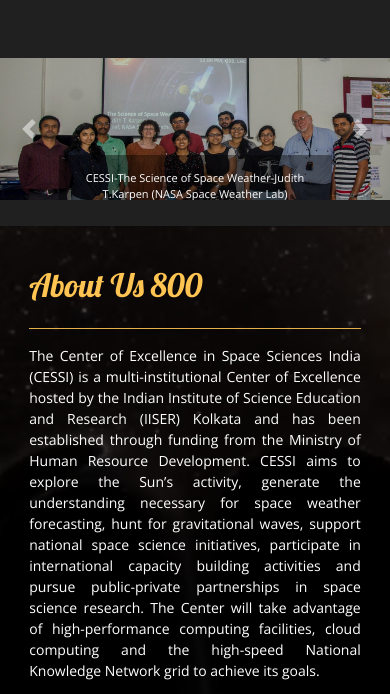
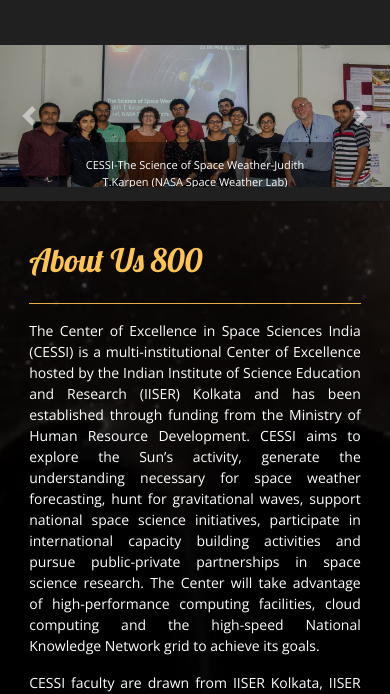
Before and after one commit to deeptesting/testiiser, a plain HTML site: page index.html in a window 390 px wide. Shown: the part 78-772 px from the top of the page. Drawn offline with nearby package versions, Linux system fonts and the light colour scheme.

Commit message:
Screen width

```diff
--- a/content/css/style.css
+++ b/content/css/style.css
@@ -1234,7 +1234,7 @@ section {
   #hero{
     /* padding-top:70px; */
     padding-bottom: 0px;
-    height: 36vh;
+    height: 33vh;
     padding-top: 13vh;
   }
   .people_dept_section .card {
@@ -1252,7 +1252,7 @@ section {
   }
   #hero{
     padding-bottom: 0px;
-    height: 36vh;
+    height: 33vh;
     padding-top: 13vh;
   }
   .carousel-caption {
--- a/index.html
+++ b/index.html
@@ -52,7 +52,7 @@
 
 
   <!-- Template Main CSS File -->
-  <link href="content/css/style.css?v=2.2" rel="stylesheet">
+  <link href="content/css/style.css?v=2.6544" rel="stylesheet">
 
   <base href="/testiiser/">
 
```
